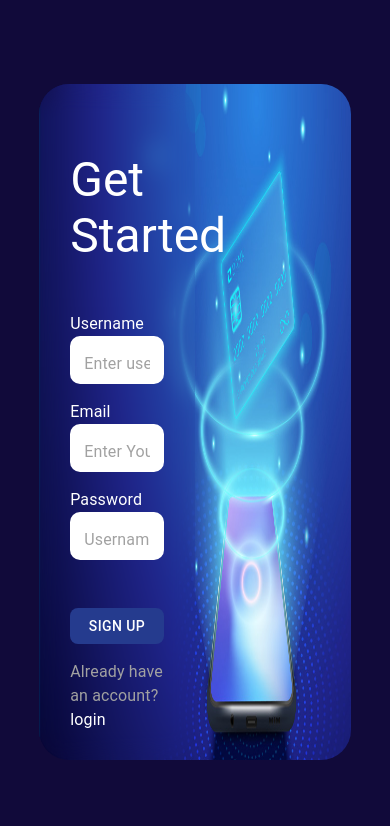
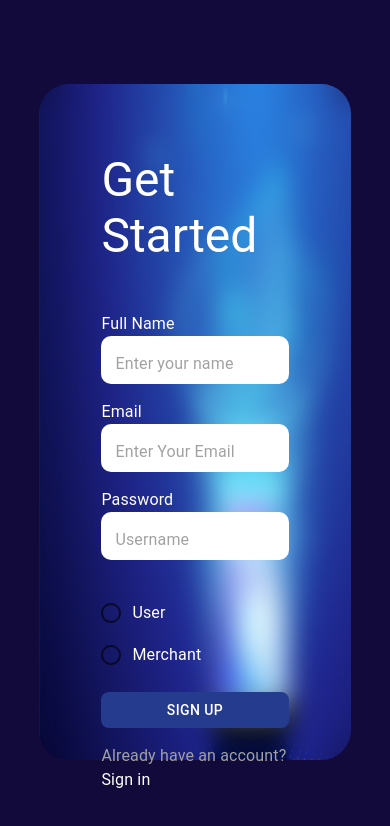
Before and after one commit to rayan-ali0/FinTech-team4-FrontEnd, a React (Create React App) app in the folder fintech/: page /signup in a window 390 px wide. Shown: the top 826 px of the page. Built offline with nearby package versions, Linux system fonts and the light colour scheme.

Commit message:
completed sign in, sign up functionalities, without navigate, sign in responsive

```diff
--- a/fintech/src/Pages/Signin/Signin.js
+++ b/fintech/src/Pages/Signin/Signin.js
@@ -26,7 +26,7 @@ const Signin = () => {
   let name = "";
 
 
-  const  handleLogin = async (e) => {
+  const  handleSignIn = async (e) => {
     e.preventDefault();
 
      if(email && password){
@@ -90,13 +90,13 @@ const Signin = () => {
           <img src={picture} className={Styles.img}></img>
       </div>
       <div className={Styles.left}>
-        <form  noValidate autoComplete='off' onSubmit={(event)=>{handleLogin(event)}}
-        className={Styles.form} style={{display:"flex", flexDirection:"column",  color:"white" , width:"60%", height:"80%"}}>
-         <Typography variant="h3" sx={{alignSelf:"self-start", marginBottom:"1rem"  }}>
+        <form  noValidate autoComplete='off' onSubmit={(event)=>{handleSignIn(event)}}
+        className={Styles.form} style={{display:"flex", flexDirection:"column",  color:"white", height:"80%"}}>
+         <Typography className={Styles.title} variant="h3" sx={{alignSelf:"self-start", marginBottom:"1rem"}}>
           Welcome Back!
          </Typography>
-         <Typography  variant="h4" sx={{alignSelf:"self-start", marginBottom:"3rem" ,color:"white" }}>
-          Login
+         <Typography className={Styles.signIn} variant="h4" sx={{alignSelf:"self-start", marginBottom:"3rem" ,color:"white" }}>
+          Sign in
 
          </Typography>
 
@@ -106,7 +106,7 @@ const Signin = () => {
          </Typography>
            <TextField
            placeholder='Enter Your Email'
-
+           type='email'
            variant='outlined'
            sx={{width:"100%" ,backgroundColor:"#FFF", color:"white", borderRadius:"10px" , height:"3rem",marginBottom:"1rem",'& fieldset':{border:'none'},}}
            onChange={(event)=>{setEmail(event.target.value)}}
@@ -116,7 +116,7 @@ const Signin = () => {
          </Typography>
            <TextField
            type='password'
-           placeholder="Username"
+           placeholder="Enter Your Password"
           //  variant='outlined'
            sx={{width:"100%" ,backgroundColor:"#FFF", color:"white", borderRadius:"10px",height:"3rem", marginBottom:"3rem",'& fieldset':{border:'none'},}}
            onChange={(event)=>{setPassword(event.target.value)}}
--- a/fintech/src/Pages/Signin/signin.module.css
+++ b/fintech/src/Pages/Signin/signin.module.css
@@ -35,6 +35,7 @@
     position: absolute;
     color: transparent;
     width: 50%;
+    max-width: 600px;
     height: 100%;
 
     display: flex;
@@ -53,3 +54,59 @@
     height: 80%;
     margin: auto;
   }
+
+  .title{
+    font-size: 3em;
+  }
+  .signIn{
+    font-size: 2.5em;
+  }
+
+  .form{
+    width: 60%
+  }
+
+
+@media (max-width: 700px) {
+  .left{
+    /* left: 25%; */
+    position: relative;
+    width: 100%;
+  }
+
+  .title{
+    font-size: 2.5em;
+  }
+
+  .signIn{
+    font-size: 2em;
+    margin-bottom: 100px;
+  }
+
+}
+
+@media (max-width: 580px) {
+  .title{
+    font-size: 2.2em;
+  }
+
+  .signIn{
+    font-size: 1.5em;
+    margin-bottom: 120px;
+  }
+  .form{
+    width: 90%;
+  }
+}
+
+
+@media (max-width: 580px) {
+  .title{
+    font-size: 2em;
+  }
+
+  .signIn{
+    font-size: 1.3em;
+    margin-bottom: 60px;
+  }
+}
--- a/fintech/src/Pages/Signup/Signup.js
+++ b/fintech/src/Pages/Signup/Signup.js
@@ -1,13 +1,56 @@
-import React from 'react'
+import React, { useState } from 'react'
 import Styles from "./signup.module.css"
 import picture from "../../Assets/CWarren_DigitalWallet_1200.jpg"
 import TextField from '@mui/material/TextField';
 import styled from '@emotion/styled';
-import { Button, Typography } from '@mui/material';
+import { Button, Radio, RadioGroup, Typography } from '@mui/material';
 import { Link } from 'react-router-dom';
+import axios from 'axios';
+import FormControlLabel from '@mui/material/FormControlLabel';
 
 
 const Signup = () => {
+  const [signUpForm, setSignUpForm] = useState({
+    name : "",
+    email : "",
+    password : "",
+    role : "",
+  });
+
+  const [error, setError] = useState(false);
+  const [loading, setLoading] = useState(false);
+
+  const submitHandler = async (event)=> {
+    event.preventDefault();
+    setError(false);
+    console.log("sign up form info on submit: ",signUpForm);
+    if(!signUpForm.name || !signUpForm.email || !signUpForm.password || !signUpForm.role){
+      setError(true);
+      console.log("check credentials")
+      return;
+    }
+    if(signUpForm.role !== "user" && signUpForm.role !== "merchant"){
+      setError(true);
+      console.log("check role")
+
+      return;
+    }
+
+    try{
+      setLoading(true);
+      const res = await axios.post(`${process.env.REACT_APP_PATH}/auth/signup`, signUpForm)
+    }
+    catch (err){
+      console.log(err);
+    }
+    finally{
+      setLoading(false);
+    }
+
+    console.log(signUpForm);
+  }
+
+
   return (
 
 
@@ -17,20 +60,21 @@ const Signup = () => {
           <img src={picture} className={Styles.img}></img>
       </div>
       <div className={Styles.left}>
-        <form  className={Styles.form} style={{display:"flex", flexDirection:"column",  color:"white" , width:"60%", height:"80%"}}>
+        <form  noValidate onSubmit={(event)=>submitHandler(event)}
+        className={Styles.form} style={{display:"flex", flexDirection:"column",  color:"white" , width:"60%", height:"80%"}}>
          <Typography variant="h3" sx={{alignSelf:"self-start", marginBottom:"3rem"  }}>
           Get Started
          </Typography>
 
 
          <Typography  sx={{alignSelf:"self-start", color:"white"  }}>
-          Username
+          Full Name
          </Typography>
 
           <TextField
-           placeholder="Enter username"
+           placeholder="Enter your name"
            variant='outlined'
-          //  size='small'
+           onChange={(event)=> setSignUpForm({...signUpForm, name: event.target.value })}
 
            sx={{width:"100%" ,WebkitBoxShadow:"none", backgroundColor:"#FFF", color:"white", borderRadius:"10px", marginBottom:"1rem", height:"3rem", '& fieldset':{border:'none'},border:"none"}}
           >
@@ -41,7 +85,8 @@ const Signup = () => {
          </Typography>
            <TextField
            placeholder='Enter Your Email'
-
+           type='email'
+           onChange={(event)=> setSignUpForm({...signUpForm, email: event.target.value })}
            variant='outlined'
            sx={{width:"100%" ,backgroundColor:"#FFF", color:"white", borderRadius:"10px" ,marginBottom:"1rem",height:"3rem", '& fieldset':{border:'none'},}}
           ></TextField>
@@ -51,13 +96,24 @@ const Signup = () => {
            <TextField
            type='password'
            placeholder="Username"
-          //  variant='outlined'
-           sx={{width:"100%" ,backgroundColor:"#FFF", color:"white", borderRadius:"10px", marginBottom:"3rem", height:"3rem",'& fieldset':{border:'none'},}}
+           onChange={(event)=> setSignUpForm({...signUpForm, password: event.target.value })}
+           sx={{width:"100%" ,backgroundColor:"#FFF", color:"white", borderRadius:"10px", marginBottom:"2rem", height:"3rem",'& fieldset':{border:'none'},}}
           ></TextField>
-          <Button sx={{color:"white", backgroundColor:"#253B8E", borderRadius:"8px", height:"45px", marginBottom:"1rem"}}>Sign up</Button>
+
+          <RadioGroup name="uradioGroup" defaultValue="first" style={{display: "flex", flexDirection: "row", marginBottom:'1rem', justifyContent:'space-between'}}>
+            <FormControlLabel value="user" label="User" control={<Radio />}
+            onClick={(event)=>setSignUpForm({...signUpForm, role: event.target.value})}
+            />
+            <FormControlLabel value="merchant" label="Merchant" control={<Radio />}
+              onClick={(event)=>setSignUpForm({...signUpForm, role: event.target.value})}
+            />
+          </RadioGroup>
+
+          <Button type='submit' disabled={loading}
+          sx={{color:"white", backgroundColor:"#253B8E", borderRadius:"8px", height:"45px", marginBottom:"1rem"}}>{loading ? "Loading": "Sign up"}</Button>
 
           <Typography  sx={{alignSelf:"self-start", color:"#a1a1a1" }}>
-          Already have an account? <Link to="/signin" style={{textDecoration:"none",color:'white' }}>login</Link>
+          Already have an account? <Link to="/signin" style={{textDecoration:"none",color:'white' }}>Sign in</Link>
          </Typography>
         </form>
 
--- a/fintech/src/Pages/Signup/signup.module.css
+++ b/fintech/src/Pages/Signup/signup.module.css
@@ -82,3 +82,60 @@ backdrop-filter: blur(12.5px);
     height: 80%;
     margin: auto;
   }
+
+
+
+  @media (max-width: 1030px) {
+    .title{
+      /* font-size: 1.8em;
+     */
+    }
+
+    .signIn{
+      font-size: 1.3em;
+      margin-bottom: 60px;
+    }
+  }
+
+@media (max-width: 700px) {
+  .left{
+    position: relative;
+    width: 100%;
+  }
+
+  .title{
+    font-size: 2.5em;
+  }
+
+  .signIn{
+    font-size: 2em;
+    margin-bottom: 100px;
+  }
+
+}
+
+@media (max-width: 580px) {
+  .title{
+    font-size: 2.2em;
+  }
+
+  .signIn{
+    font-size: 1.5em;
+    margin-bottom: 120px;
+  }
+  .form{
+    width: 90%;
+  }
+}
+
+
+@media (max-width: 580px) {
+  .title{
+    font-size: 2em;
+  }
+
+  .signIn{
+    font-size: 1.3em;
+    margin-bottom: 60px;
+  }
+}
```
